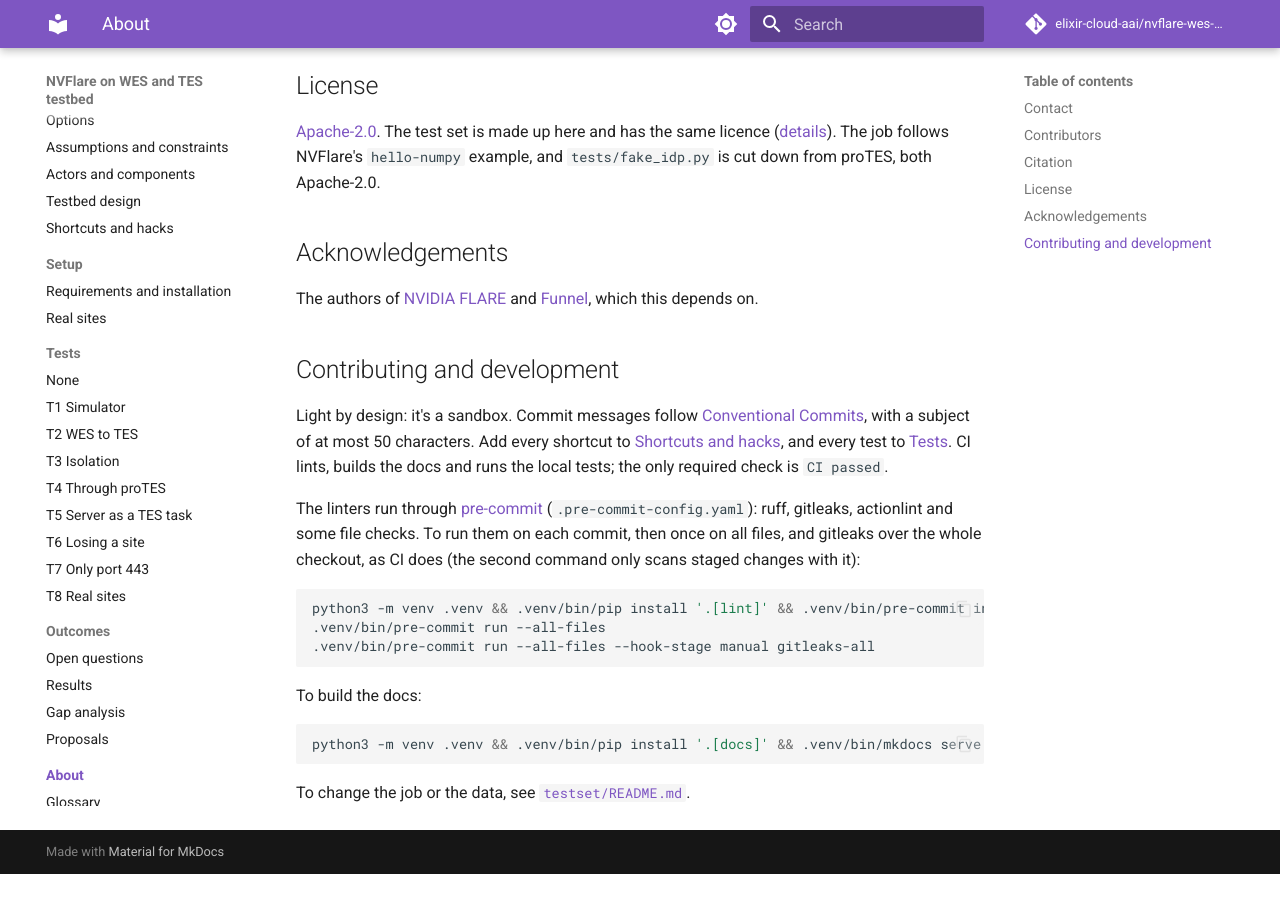
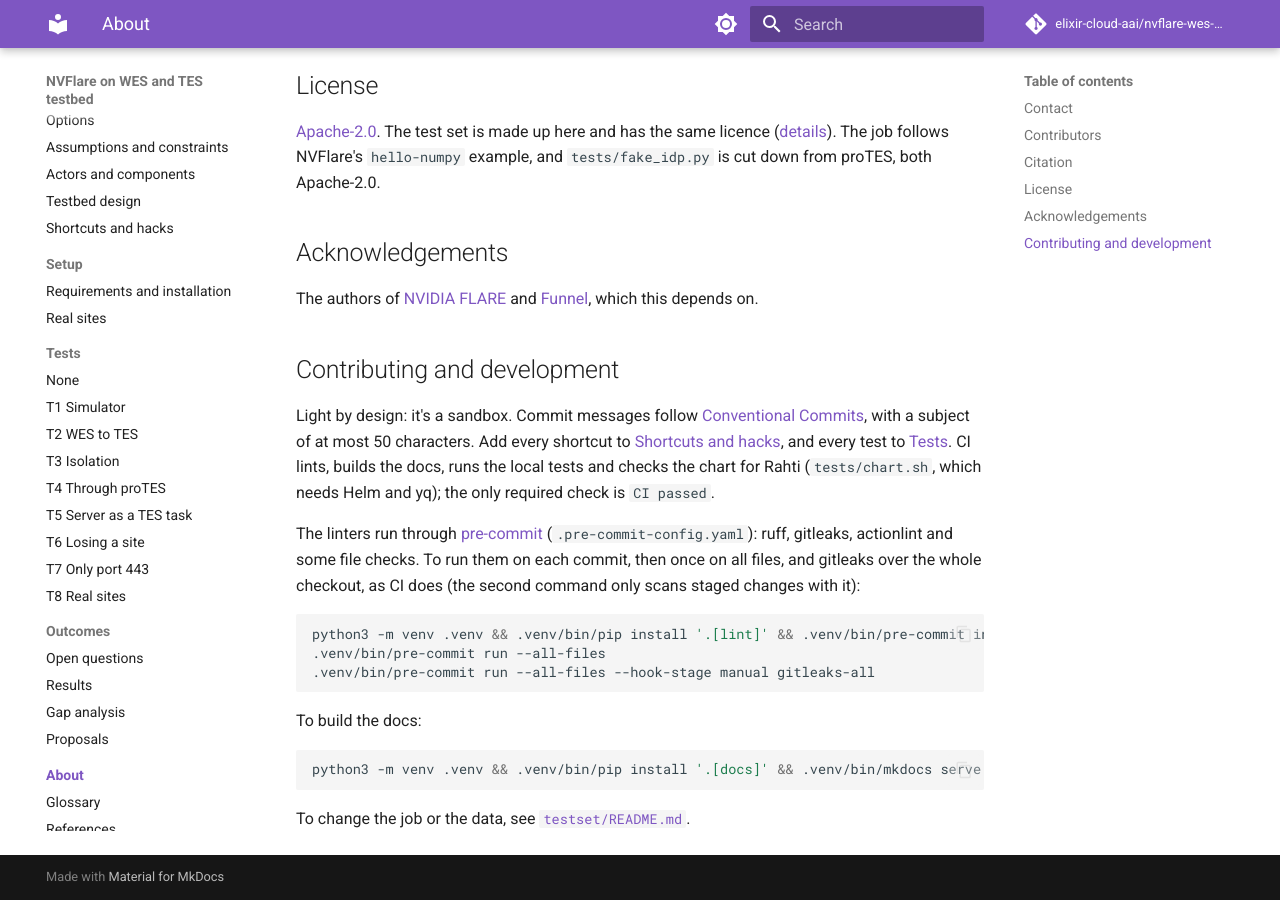
Before and after one commit to elixir-cloud-aai/nvflare-wes-testbed, an MkDocs documentation site: the page built from docs/about/index.md, in a window 1280 px wide and 900 px high, scrolled down 513 px. Built offline with MkDocs 1.6.1 and Material for MkDocs 9.7.7, drawn with Linux system fonts in a browser that asks for light colours; comment, search, counter and statistics services are not loaded; before the commit the page ends 1387 px from its top, so only the background shows below that.

Commit message:
docs: name the chart check for contributors
Co-Authored-By: Claude Opus 5.5 <noreply@anthropic.com>

```diff
--- a/docs/about/index.md
+++ b/docs/about/index.md
@@ -22,7 +22,7 @@ The authors of [NVIDIA FLARE](https://github.com/NVIDIA/NVFlare) and [Funnel](ht
 
 ## Contributing and development
 
-Light by design: it's a sandbox. Commit messages follow [Conventional Commits](https://www.conventionalcommits.org/), with a subject of at most 50 characters. Add every shortcut to [Shortcuts and hacks](../testbed/shortcuts.md), and every test to [Tests](../tests/index.md). CI lints, builds the docs and runs the local tests; the only required check is `CI passed`.
+Light by design: it's a sandbox. Commit messages follow [Conventional Commits](https://www.conventionalcommits.org/), with a subject of at most 50 characters. Add every shortcut to [Shortcuts and hacks](../testbed/shortcuts.md), and every test to [Tests](../tests/index.md). CI lints, builds the docs, runs the local tests and checks the chart for Rahti (`tests/chart.sh`, which needs Helm and yq); the only required check is `CI passed`.
 
 The linters run through [pre-commit](https://pre-commit.com/) (`.pre-commit-config.yaml`): ruff, gitleaks, actionlint and some file checks. To run them on each commit, then once on all files, and gitleaks over the whole checkout, as CI does (the second command only scans staged changes with it):
 
```
